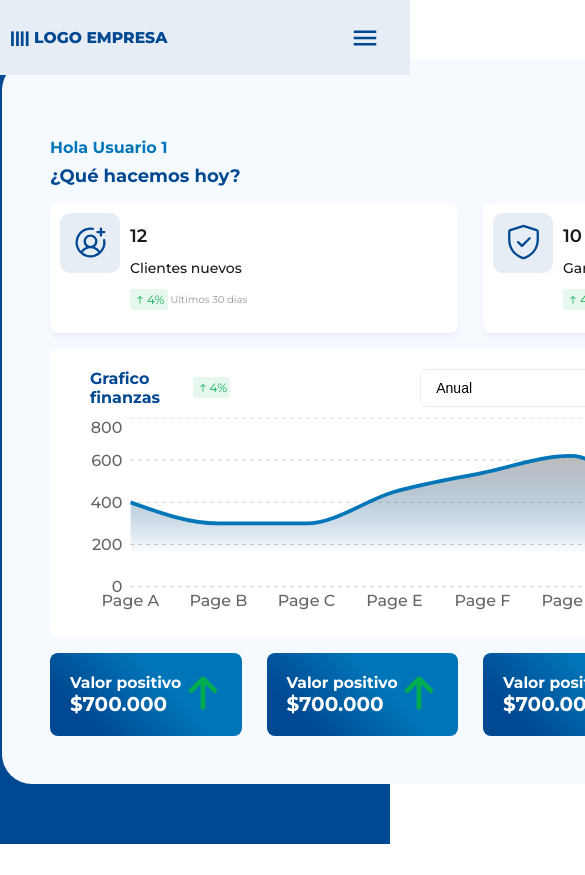
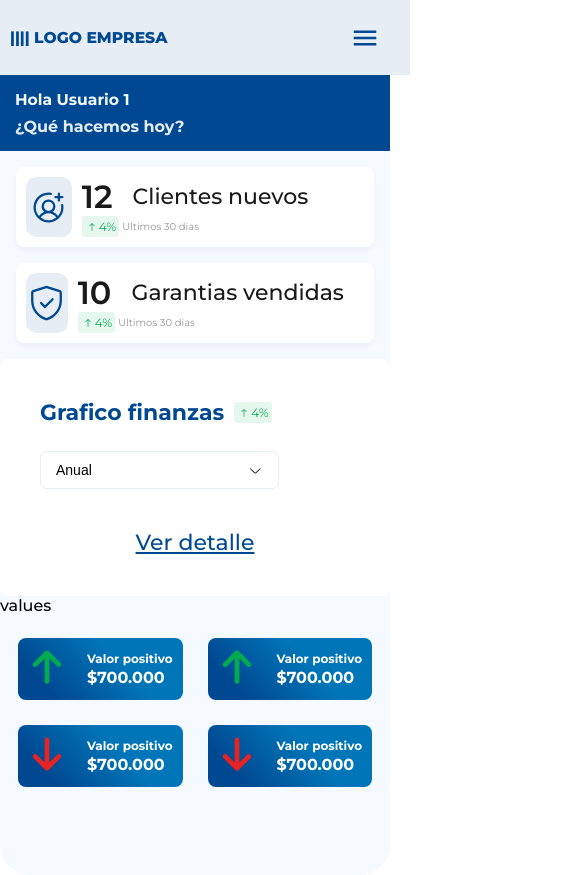
Before and after one commit to ggsoria/financial-dashboard, a React (Vite) app in the folder frontend/: page / in a window 390 px wide. Shown: the top 875 px of the page, 585 px wide, since content can reach past the window. Before the commit the page ends 844 px from the top, so only its background shows below. Built offline with nearby package versions, Linux system fonts and the light colour scheme.

Commit message:
responsive design, char with mobile status for styles

```diff
--- a/frontend/src/components/Cards/InfoCards.css
+++ b/frontend/src/components/Cards/InfoCards.css
@@ -2,10 +2,11 @@
     display: flex;
     flex-direction: row;
     column-gap: 25px;
+    height: 100%;
+    flex-wrap: wrap;
 }
 
 .card {
-    height: 110px;
     width: 388px;
     background-color: rgba(255, 255, 255, 1);
     border-radius: 8px;
@@ -56,3 +57,52 @@
     font-weight: 400;
     color: rgba(150, 150, 150, 1);
 }
+
+@media (max-width: 1440px) {
+    .cards__container {
+        flex-direction: column;
+        width: 100%;
+    }
+
+    .card {
+        width: auto;
+        margin: 8px;
+    }
+
+    .card__info-container {
+        display: flex;
+        padding-left: 10px;
+        justify-content: space-between;
+        margin-right: 20px;
+    }
+
+
+}
+@media (max-width: 480px) {
+    .card__info-container {
+        display: flex;
+        flex-direction: row;
+        padding-left: 10px;
+        flex-wrap: wrap;
+    }
+    .card__value {
+        font-size: 32px;
+        font-weight: 600;
+        color: rgba(26, 26, 26, 1);
+        margin-right: 20px;
+    }
+
+    .card__title {
+        font-size: 22px;
+        font-weight: 500;
+        color: rgba(26, 26, 26, 1);
+        align-self: center;
+        margin-right: auto;
+    }
+
+    .card__performance-container {
+        display: flex;
+        margin-right: auto;
+        /* margin-left: 20px; */
+    }
+  }
--- a/frontend/src/components/Cards/StatCards.css
+++ b/frontend/src/components/Cards/StatCards.css
@@ -1,7 +1,9 @@
 .statcards__container {
     display: grid;
-    grid-template-columns: repeat(4, 1fr);
-    gap: 25px;
+    grid-template-columns: repeat(auto-fit, minmax(250px, 1fr));
+    gap: 45px;
+    height: 100%;
+    width: 100%;
 }
 
 .statcard {
@@ -11,10 +13,13 @@
     padding: 20px;
     justify-content: space-between;
     align-items: center;
+    flex-direction: row;
 }
 
 .statcard__info-container {
+    height: 100%;
     display: flex;
+    justify-content: space-evenly;
     flex-direction: column;
 }
 
@@ -34,3 +39,32 @@
     align-items: center;
     justify-content: center;
 }
+
+@media (max-width: 1024px) {
+    .statcards__container {
+        grid-template-columns: repeat(auto-fit, minmax(40vw, 1fr));
+        gap: 25px;
+    }
+
+    .statcard {
+        padding: 10px;
+        flex-direction: row-reverse;
+    }
+
+    .statcard__title {
+        font-size: 12px;
+        font-weight: 700;
+        color: rgba(255, 255, 255, 1);
+    }
+
+    .statcard__value {
+        font-size: 16px;
+        font-weight: 700;
+        color: rgba(255, 255, 255, 1)
+    }
+
+    .statcard__icon {
+        align-items: center;
+        justify-content: center;
+    }
+}
--- a/frontend/src/components/Chart/Chart.css
+++ b/frontend/src/components/Chart/Chart.css
@@ -4,15 +4,16 @@
     flex-direction: column;
     align-items: end;
     background-color: rgba(255, 255, 255, 1);
-    padding: 20px 40px;
+    padding: 40px;
     border-radius: 8px;
 }
 
 .chart-top-bar__container {
     width: 100%;
     height: 20%;
-    display: grid;
-    grid-template-columns: repeat(3, 1fr);
+    /* display: grid;
+    grid-template-columns: repeat(3, 1fr);  */
+    display: flex;
     gap: 25px;
     align-items: flex-start;
 }
@@ -24,6 +25,10 @@
     font-weight: 700;
     font-size: clamp(16px, 4vw, 26px);
     color: rgba(0, 73, 146, 1);
+}
+
+.chart-top-bar__title div{
+    margin-right: 10px;
 }
 
 .chart-top-bar__performance {
@@ -38,18 +43,26 @@
     margin-left: auto;
 }
 
-.chart-top-bar__select select {
-    grid-column: 3;
-    border-radius: 7px;
-    border: 0.82px solid rgba(230, 237, 244, 1);
-    background: rgba(255, 255, 255, 1) url('../../assets/arrow-down.svg') no-repeat right center;;
-    background-position: right 15px center;
-    padding: 10px 15px;
-    font-size: 14px;
-    cursor: pointer;
-    outline: none;
 
-    appearance: none;
-    -webkit-appearance: none; /*  safari */
-    -moz-appearance: none; /* firefox */
+@media (max-width: 1440px) {
+    .chart-top-bar__container {
+        display: flex;
+        flex-direction: row;
+        flex-wrap: wrap;
+        align-items: flex-start;
+        margin-bottom: 20px;
     }
+  }
+
+@media (max-width: 1280px) {
+   .chart-top-bar__select {
+       grid-column: 3;
+       margin-left: 0;
+       margin-right: auto;
+       margin-bottom: 20px;
+   }
+
+   .chart-top-bar__title {
+       font-size: 22px;
+   }
+}
--- a/frontend/src/components/Chart/Chart.tsx
+++ b/frontend/src/components/Chart/Chart.tsx
@@ -1,4 +1,4 @@
-import React from 'react'
+import React, { useEffect, useState } from 'react'
 import { CartesianGrid, XAxis, YAxis, Tooltip, AreaChart, Area, ResponsiveContainer } from 'recharts';
 import './Chart.css'
 import { ChartTopBar } from './ChartTopBar';
@@ -14,26 +14,39 @@ const data = [
 ];
 
 export const Chart = () => {
+  const [isMobile, setIsMobile] = useState(window.innerWidth < 768);
+
+  useEffect(() => {
+    const handleResize = () => {
+      setIsMobile(window.innerWidth < 768);
+    };
+
+    handleResize();
+    window.addEventListener('resize', handleResize);
+    return () => window.removeEventListener('resize', handleResize);
+  }, []);
+
   return (
     <div className="chart__container">
         <ChartTopBar />
-        <ResponsiveContainer width='100%' height='80%'>
+        <ResponsiveContainer width='100%' height={isMobile ? '60%' : '80%'}>
             <AreaChart data={data} margin={{left: -20}}>
             <defs>
                 <linearGradient id="colorUv" x1="0" y1="0" x2="0" y2="1">
                 <stop offset="1.43%" stopColor="rgba(172, 172, 172)" stopOpacity={0.8}/>
                 <stop offset="75%" stopColor="rgba(28, 104, 170)" stopOpacity={0}/>
                 </linearGradient>
-
             </defs>
-            <XAxis dataKey="name" axisLine={false} tickLine={false}/>
-            <YAxis axisLine={false} tickLine={false} />
-            <CartesianGrid vertical={false} strokeDasharray="4"/>
+            <XAxis dataKey="name" axisLine={false} tickLine={false}  hide={isMobile}/>
+            <YAxis axisLine={false} tickLine={false}  hide={isMobile}/>
+            <CartesianGrid vertical={false} strokeDasharray="4" horizontal={!isMobile}/>
             <Tooltip />
             <Area type="monotone" dataKey="uv" stroke="rgba(0, 118, 184, 1)" strokeWidth='3.75' fillOpacity={1} fill="url(#colorUv)" />
             {/* <Area type="monotone" dataKey="pv" stroke="#82ca9d" fillOpacity={1} fill="url(#colorPv)" /> */}
             </AreaChart>
         </ResponsiveContainer>
-    </div>
+        { isMobile &&
+        (<a href="#" style={{ color: "rgba(0, 73, 146, 1)", fontWeight: 500, fontSize: "22px", alignSelf: "center" }}> Ver detalle</a>)}
+        </div>
   )
 }
--- a/frontend/src/components/Dashboard/Dashboard.css
+++ b/frontend/src/components/Dashboard/Dashboard.css
@@ -1,10 +1,13 @@
 .dashboard {
   flex-grow: 1;
   background-color: rgba(244, 250, 255, 1);
-  margin: 60px 27px 60px 2px;
+  margin: 60px 27px 60px 10px;
   border-radius: 30px;
   padding: 40px;
-
+  display: flex;
+  flex-direction: column;
+  width: 100%;
+  height: auto;
 }
 
 .dashboard__container {
@@ -12,10 +15,11 @@
   height: 100%;
   display: flex;
   flex-direction: column;
+  overflow: auto;
 }
 
 .dashboard__header {
-  flex: 15%;
+  flex: 10%;
   display: flex;
   flex-direction: column;
   justify-content: end;
@@ -38,24 +42,72 @@
 }
 
 .dashboard__news {
-  width: 100;
-  flex: 15%;
-  padding: 8px;
-
-}
-.dashboard__chart-content {
-  flex: 55%;
-  /* border: 1px solid red; */
+  height: 100%;
+  flex: 10%;
   padding: 8px;
   display: flex;
 }
 
-.dashboard__medium-earnings {
-  flex: 25%;
-  border: 1px solid rgba(0, 73, 146, 1);
+.dashboard__main-content {
+  flex: 60%;
+  padding: 8px;
+  gap: 45px;
+  display: flex;
 }
+
 .dashboard__stats-container {
-  width: 100;
   flex: 15%;
   padding: 8px;
 }
+
+
+@media (max-width: 1440px) {
+  .dashboard__main-content {
+    flex-direction: column;
+  }
+}
+
+@media (max-width: 1024px) {
+  .dashboard {
+    background-color:rgba(244, 250, 255, 1);
+    border-radius: 30px;
+    padding: 0;
+    margin: 75px 0;
+  }
+
+  .dashboard__container {
+    /* background-color:rgba(244, 250, 255, 1); */
+    display: flex;
+    flex-direction: column;
+    overflow: auto;
+    padding: 0;
+    margin: 0;
+  }
+
+  .dashboard__main-content {
+    padding: 0 15px;
+  }
+
+  .dashboard__header {
+    background-color: rgba(0, 73, 146, 1);
+    padding: 15px;
+  }
+
+  .dashboard__overline {
+    color: rgba(244, 250, 255, 1);
+    margin: 0;
+    font-weight: 700;
+    font-size: clamp(8px, 4vw, 16px);
+  }
+
+  .dashboard__title {
+    color: rgba(230, 237, 244, 1);
+    margin: 0;
+    font-size: clamp(16px, 4vw, 22px);
+    font-weight: 700;
+  }
+
+  .dashboard__stats-container {
+    margin: 15px 10px 80px 10px;
+  }
+}
--- a/frontend/src/styles/App.css
+++ b/frontend/src/styles/App.css
@@ -10,3 +10,11 @@ body {
   margin: 0;
   padding: 0;
 }
+
+
+@media (max-width: 1024px) {
+  .App {
+    flex-direction: column;
+    width: 100vw;
+  }
+}
```
